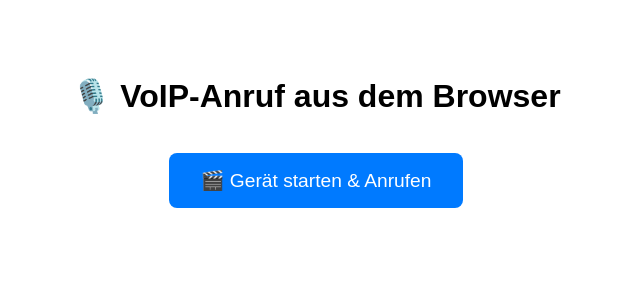
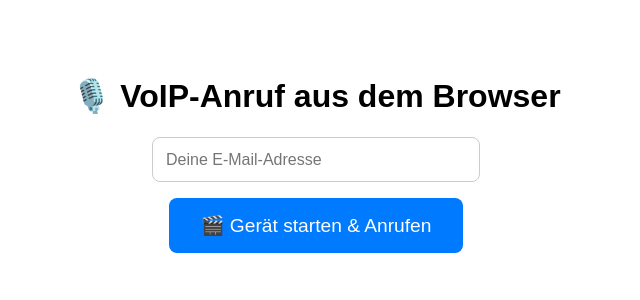
Before and after one commit to Luncustaf/salestrainer-frontend, a SvelteKit app: page / in a window 1280 px wide. Shown: the top 300 px of the page, without its empty margins (324-964 px from the left). Built offline with nearby package versions, Linux system fonts and the light colour scheme.

Commit message:
Mailfeld add

```diff
--- a/src/routes/+page.svelte
+++ b/src/routes/+page.svelte
@@ -4,12 +4,16 @@
   let device: Device | null = null;
   let isReady = false;
   let isCalling = false;
+  let email = '';
 
   const startVoIPCall = async () => {
     try {
-      // Initialisiere Gerät nur beim ersten Klick
-      if (!device) {
-        const res = await fetch('https://salestrainer-test-8773dee9bf25.herokuapp.com/token?identity=browser-user');
+      if (!email || !email.includes('@')) {
+        alert('Bitte gib eine gültige E-Mail-Adresse ein.');
+        return;
+      }
+
+      const res = await fetch(`https://salestrainer-test-8773dee9bf25.herokuapp.com/token?identity=browser-user&email=${encodeURIComponent(email)}`);
       const { token } = await res.json();
 
       device = new Device(token, { debug: true });
@@ -18,7 +22,7 @@
         console.log('📞 Gerät bereit');
         isReady = true;
 
-          const connection = device!.connect(); // Startet direkt nach .ready
+        const connection = device!.connect();
         isCalling = true;
         console.log('🚀 Anruf gestartet:', connection);
       });
@@ -32,11 +36,6 @@
         console.log('📴 Anruf beendet');
         isCalling = false;
       });
-      } else {
-        const connection = device.connect();
-        isCalling = true;
-        console.log('🚀 Anruf gestartet (reconnect):', connection);
-      }
     } catch (error) {
       console.error('❌ Fehler beim Starten des Anrufs:', error);
       alert('Fehler beim Starten des Anrufs.');
@@ -53,6 +52,8 @@
 
 <main>
   <h1>🎙️ VoIP-Anruf aus dem Browser</h1>
+
+  <input type="email" bind:value={email} placeholder="Deine E-Mail-Adresse" required />
 
   {#if !isCalling}
     <button on:click={startVoIPCall}>
@@ -72,6 +73,16 @@
     font-family: sans-serif;
   }
 
+  input {
+    padding: 0.8rem;
+    font-size: 1rem;
+    width: 300px;
+    max-width: 90%;
+    margin-bottom: 1rem;
+    border-radius: 8px;
+    border: 1px solid #ccc;
+  }
+
   button {
     padding: 1rem 2rem;
     font-size: 1.2rem;
@@ -80,7 +91,6 @@
     border: none;
     border-radius: 8px;
     cursor: pointer;
-    margin-top: 1rem;
     transition: background-color 0.2s ease-in-out;
   }
 
```
Lines whose indentation alone changed are shown as unchanged.
